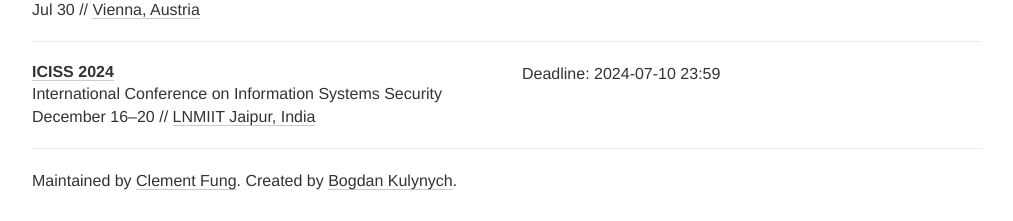
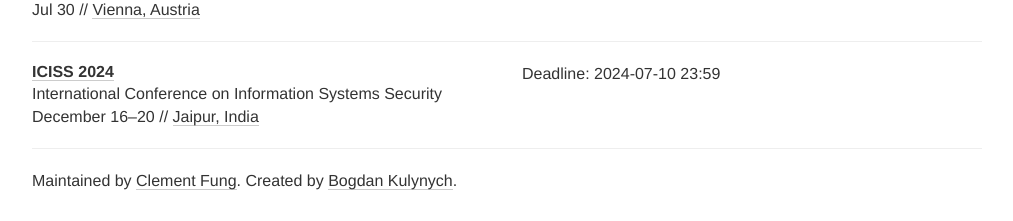
Before and after one commit to sec-deadlines/sec-deadlines.github.io, a Jekyll site: the page built from index.html, in a window 1280 px wide and 900 px high, scrolled down 11823 px. Shown: the part 676-897 px from the top of the window, without its empty margins (133-1146 px from the left). Built offline with Jekyll 4.4.1, drawn with Linux system fonts in a browser that asks for light colours; nearby versions of some CDN libraries; comment, search, counter and statistics services are not loaded.

Commit message:
Fix tags

```diff
--- a/_data/conferences.yml
+++ b/_data/conferences.yml
@@ -851,5 +851,5 @@
   link: https://iciss.isrdc.in/
   deadline: ["2024-07-10 23:59"]
   date: December 16-20
-  place: LNMIIT Jaipur, India
-  tags: [SEC, PRIV]
+  place: Jaipur, India
+  tags: [SEC, PRIV, CONF]
```
